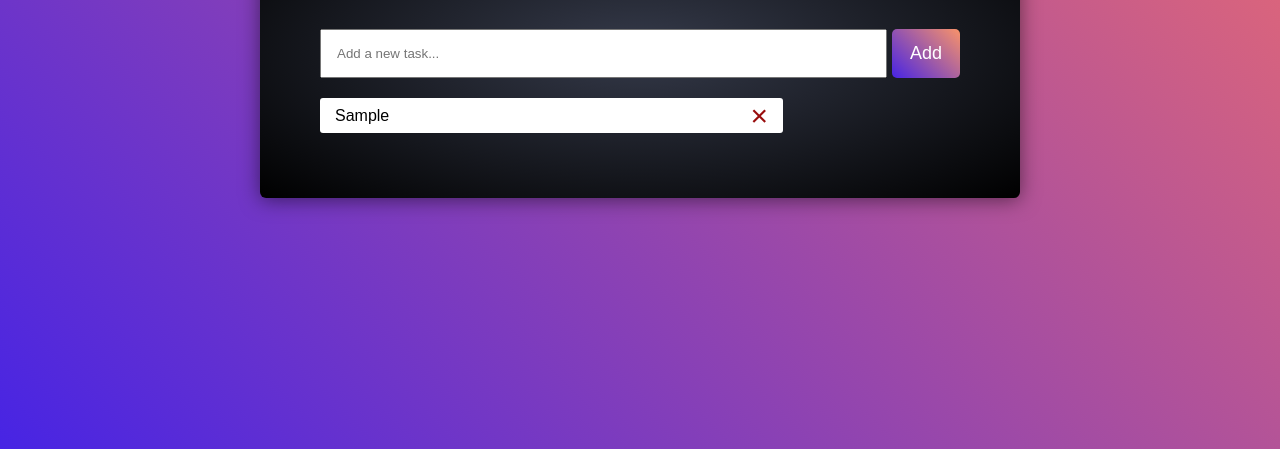
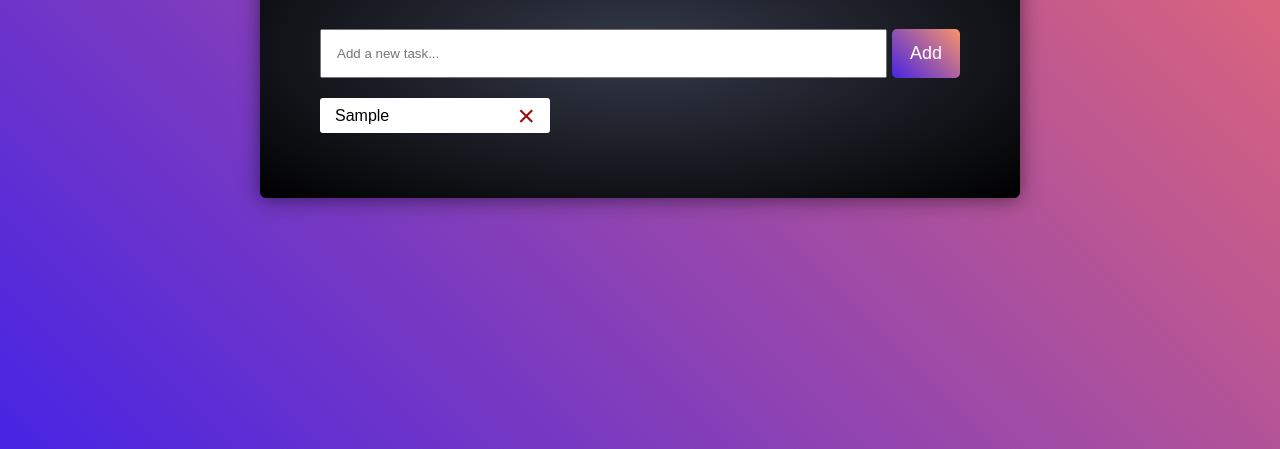
Before and after one commit to Uchennapeace/to-do-list, a plain HTML site: page index.html in a window 1280 px wide. Both pictures are taken after typing "Sample" into the empty fields and a click on the button "Add". Shown: the part 351-800 px from the top of the page. Drawn offline with Linux system fonts and the light colour scheme.

Commit message:
Update style.css

```diff
--- a/style.css
+++ b/style.css
@@ -63,7 +63,7 @@ button{
     list-style: none;
     padding: 0 15px;
     line-height: 35px;
-    width: 433px;
+    width: 200px;
     border-radius: 3px;
 }
 
```
